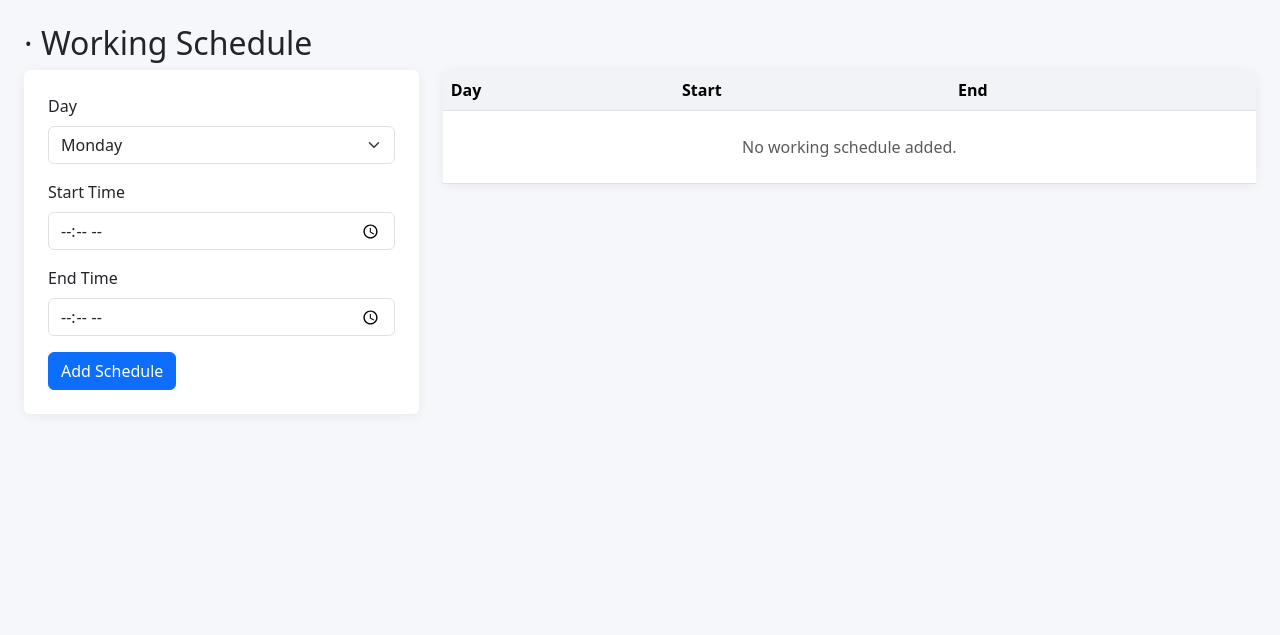
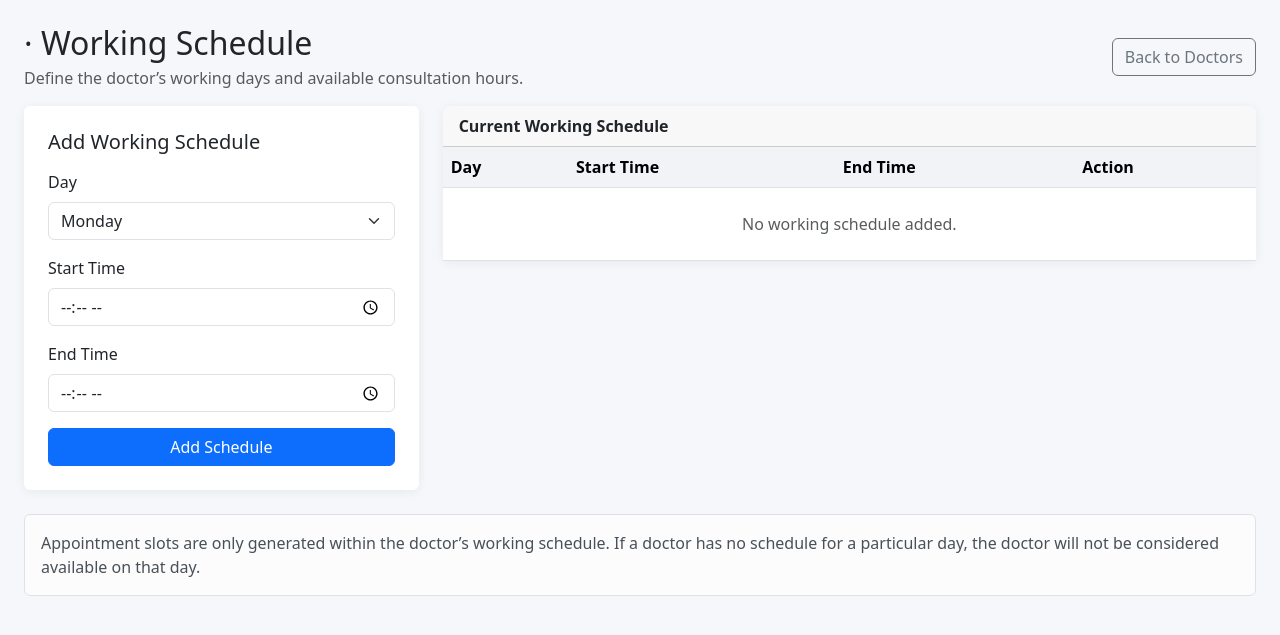
Before and after one commit to abah7977-gif/clinic-appointment-system, a Flask app: template templates/doctor_schedule.html in a window 1280 px wide. Shown: the part 56-691 px from the top of the page. Run offline with Flask 3, Linux system fonts and the light colour scheme; the template is opened without the code that fills it, so the values that code supplies are empty; some libraries are stand-ins or nearby versions.

Commit message:
Replace doctor schedule template

```diff
--- a/templates/doctor_schedule.html
+++ b/templates/doctor_schedule.html
@@ -2,15 +2,37 @@
 
 {% block content %}
 
-<h2>
+<div class="d-flex flex-wrap justify-content-between align-items-center mb-3 gap-2">
+
+  <div>
+    <h2 class="mb-1">
       {{ doctor.name }} · Working Schedule
     </h2>
+
+    <p class="text-muted mb-0">
+      Define the doctor’s working days and available consultation hours.
+    </p>
+  </div>
+
+  <a
+    href="{{ url_for('doctors') }}"
+    class="btn btn-outline-secondary"
+  >
+    Back to Doctors
+  </a>
+
+</div>
+
 
 <div class="row g-4">
 
   <div class="col-lg-4">
 
     <div class="card p-4">
+
+      <h5 class="mb-3">
+        Add Working Schedule
+      </h5>
 
       <form method="post">
 
@@ -21,6 +43,7 @@
         <select
           class="form-select mb-3"
           name="weekday"
+          required
         >
 
           <option value="0">Monday</option>
@@ -58,7 +81,10 @@
         >
 
 
-        <button class="btn btn-primary">
+        <button
+          type="submit"
+          class="btn btn-primary w-100"
+        >
           Add Schedule
         </button>
 
@@ -73,18 +99,26 @@
 
     <div class="card">
 
-      <table class="table mb-0">
+      <div class="card-header fw-bold">
+        Current Working Schedule
+      </div>
+
+
+      <div class="table-responsive">
+
+        <table class="table table-hover align-middle mb-0">
 
           <thead>
 
             <tr>
               <th>Day</th>
-            <th>Start</th>
-            <th>End</th>
-            <th></th>
+              <th>Start Time</th>
+              <th>End Time</th>
+              <th>Action</th>
             </tr>
 
           </thead>
+
 
           <tbody>
 
@@ -119,9 +153,13 @@
                 <form
                   method="post"
                   action="{{ url_for('delete_schedule', schedule_id=s.id) }}"
+                  onsubmit="return confirm('Delete this working schedule?');"
                 >
 
-                <button class="btn btn-sm btn-outline-danger">
+                  <button
+                    type="submit"
+                    class="btn btn-sm btn-outline-danger"
+                  >
                     Delete
                   </button>
 
@@ -156,4 +194,15 @@
 
   </div>
 
+</div>
+
+
+<div class="alert alert-light border mt-4">
+
+  Appointment slots are only generated within the doctor’s working schedule.
+
+  If a doctor has no schedule for a particular day, the doctor will not be considered available on that day.
+
+</div>
+
 {% endblock %}
```
Lines whose indentation alone changed are shown as unchanged.
